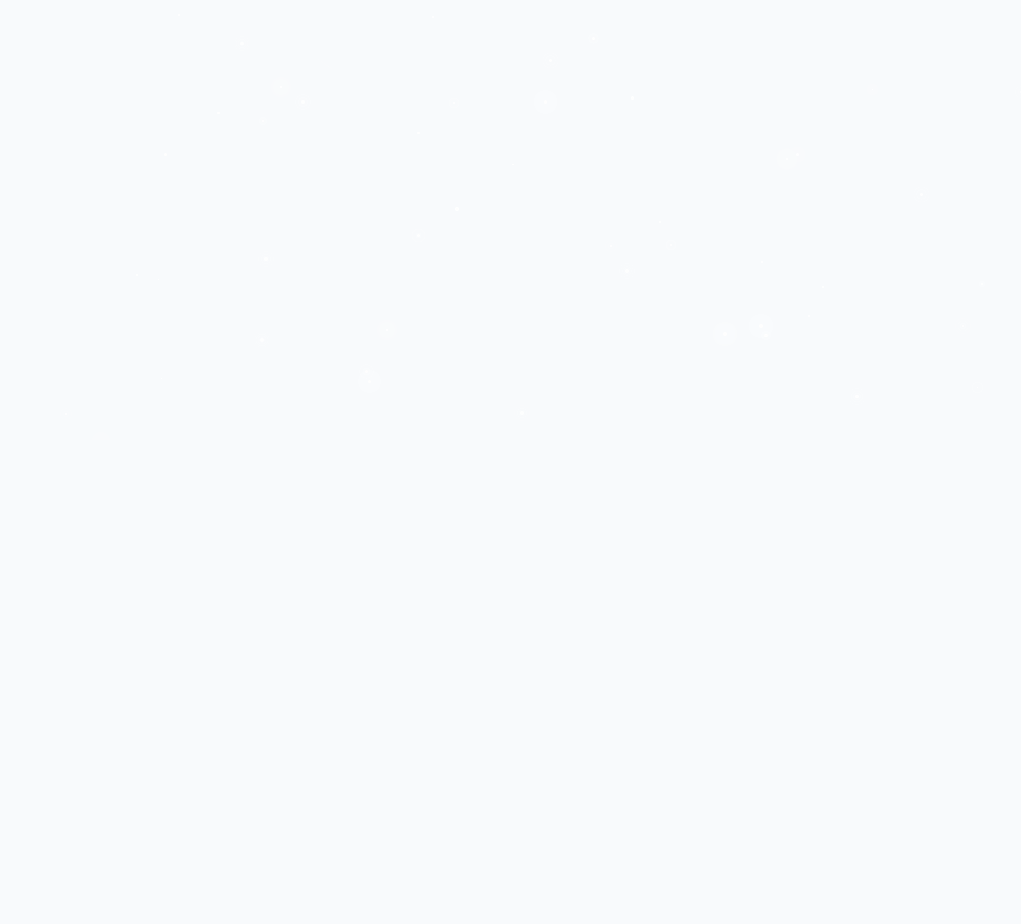
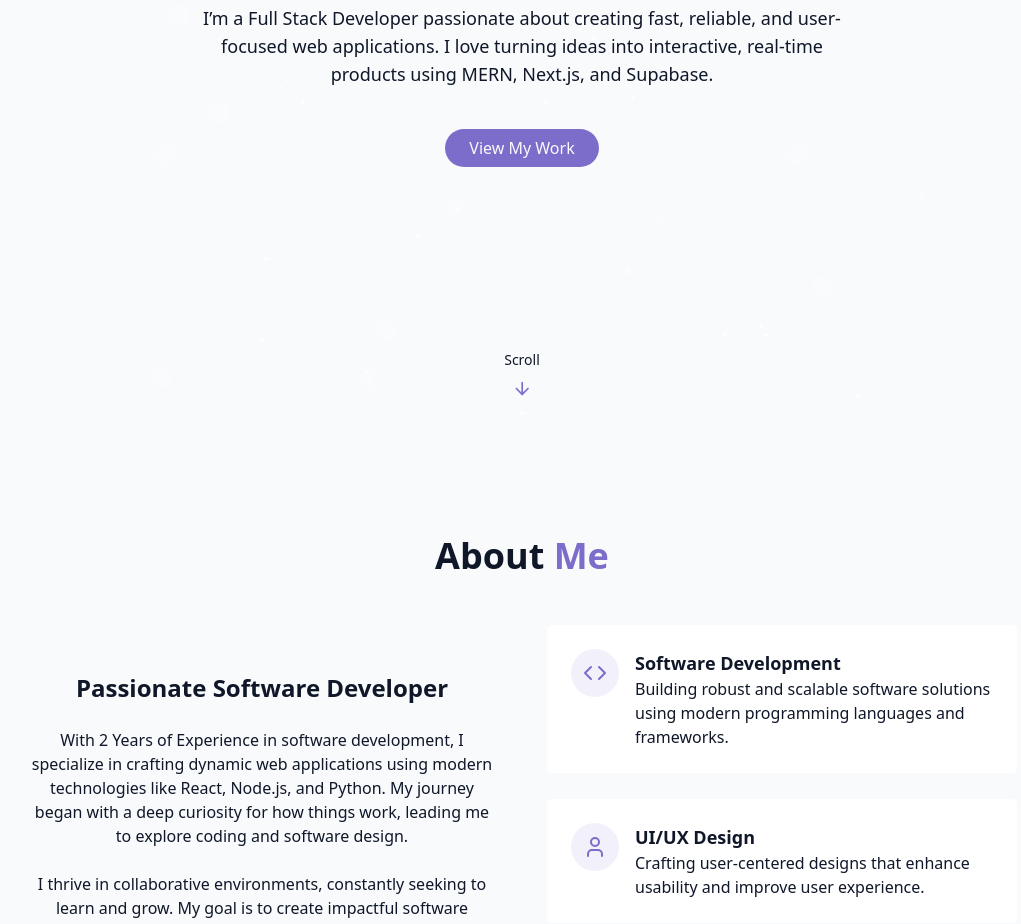
Before and after one commit to SachinM246/my_portfolio, a React (Vite) app: page / in a window 1280 px wide. Shown: the part 360-1284 px from the top of the page, without its empty margins (118-1139 px from the left). Before the commit the page ends 800 px from the top, so only its background shows below. Built offline with nearby package versions, Linux system fonts and the light colour scheme.

Commit message:
About me section is completed.

```diff
--- /dev/null
+++ b/src/components/AboutSection.jsx
@@ -0,0 +1,87 @@
+import { Briefcase, Code, User } from "lucide-react"
+
+export const AboutSection = () => {
+    return (
+        <section id="about" className="py-24 px-4 relative ">
+            <div className="container mx-auto max-w-5xl">
+                <h2 className="text-3xl md:text-4xl font-bold mb-12 text-center">
+                    About <span className="text-primary">Me</span>
+                </h2>
+
+                <div className="grid grid-cols-1 md:grid-cols-2 gap-12 items-center">
+                    <div className="space-y-6">
+                        <h3 className="text-2xl font-semibold">Passionate Software Developer</h3>
+
+                        <p className="text-muted-foreground">
+                            With 2 Years of Experience in software development, I specialize in crafting
+                            dynamic web applications using modern technologies like React, Node.js, and Python.
+                            My journey began with a deep curiosity for how things work, leading me to explore
+                            coding and software design.
+                        </p>
+
+                        <p className="text-muted-foreground">
+                            I thrive in collaborative environments, constantly seeking to learn and grow.
+                            My goal is to create impactful software solutions that not only meet user needs
+                            but also push the boundaries of innovation.
+                        </p>
+
+                        <div className="flex flex-col sm:flex-row gap-4 pt-4 justify-center">
+                            <a href="#contact" className="cosmic-button">
+                                Get in Touch
+                            </a>
+
+                            <a className="px-6 py-2 border border-primary text-primary rounded-full text-center hover:bg-primary/10 transition-colors duration-300">
+                                Download Resume
+                            </a>
+                        </div>
+                    </div>
+
+                    <div className="grid grid-cols-1 gap-6">
+                        <div className="gradient-border p-6 card-hover">
+                            <div className="flex items-start gap-4">
+                                <div className="p-3 rounded-full bg-primary/10">
+                                    <Code className="text-primary w-6 h-6" />
+                                </div>
+                                <div className="text-left">
+                                    <h4 className="text-lg font-semibold">Software Development</h4>
+                                    <p className="text-muted-foreground ">
+                                        Building robust and scalable software solutions using modern programming languages and frameworks.
+                                    </p>
+                                </div>
+                            </div>
+                        </div>
+
+                        <div className="gradient-border p-6 card-hover">
+                            <div className="flex items-start gap-4">
+                                <div className="p-3 rounded-full bg-primary/10">
+                                    <User className="text-primary w-6 h-6" />
+                                </div>
+                                <div className="text-left">
+                                    <h4 className="text-lg font-semibold">UI/UX Design</h4>
+                                    <p className="text-muted-foreground ">
+                                        Crafting user-centered designs that enhance usability and improve user experience.
+                                    </p>
+                                </div>
+                            </div>
+                        </div>
+
+                        <div className="gradient-border p-6 card-hover">
+                            <div className="flex items-start gap-4">
+                                <div className="p-3 rounded-full bg-primary/10">
+                                    <Briefcase className="text-primary w-6 h-6" />
+                                </div>
+                                <div className="text-left">
+                                    <h4 className="text-lg font-semibold">Project Management</h4>
+                                    <p className="text-muted-foreground ">
+                                        Overseeing projects from inception to completion, ensuring they meet requirements and deadlines.
+                                    </p>
+                                </div>
+                            </div>
+                        </div>
+                    </div>
+
+                </div>
+            </div>
+        </section>
+    )
+}
--- /dev/null
+++ b/src/components/HeroSection.jsx
@@ -0,0 +1,32 @@
+import { ArrowDown } from "lucide-react"
+
+export const HeroSection = () => {
+    return (
+        <section id="hero" className="relative min-h-screen flex flex-col items-center justify-center px-4">
+            <div className="container max-w-4xl mx-auto text-center z-10">
+                <div className="space-y-6">
+                    <h1 className="text-4xl md:text-6xl font-bold tracking-tight">
+                        <span className="opacity-0 animate-fade-in"> Hi, I'm</span>
+                        <span className="text-primary opacity-0 animate-fade-in-delay-1"> Sachin</span>
+                        <span className="text-gradient ml-2 opacity-0 animate-fade-in-delay-2"> Mathur</span>
+                    </h1>
+                    <p className="text-md md:text-lg text-muted-foreground max-w-2xl mx-auto opacity-0 animate-fade-in-delay-3">
+                        I’m a Full Stack Developer passionate about creating fast, reliable, and user-focused web applications.
+                        I love turning ideas into interactive, real-time products using MERN, Next.js, and Supabase.
+                    </p>
+
+                    <div className="pt-6 opacity-0 animate-fade-in-delay-4">
+                        <a href="#projects" className="cosmic-button ">
+                            View My Work
+                        </a>
+                    </div>
+                </div>
+            </div>
+
+            <div className="absolute bottom-8 left-1/2 transform -translate-x-1/2 flex flex-col items-center animate-bounce">
+                <span className="text-sm text-muted-foreground mb-2">Scroll</span>
+                <ArrowDown className="h-5 w-5 text-primary" />
+            </div>
+        </section>
+    )
+}
--- a/src/components/Navbar.jsx
+++ b/src/components/Navbar.jsx
@@ -58,7 +58,7 @@
                     {isMenuOpen ? <X size={24} /> : <Menu size={24} />}
                 </button>
 
-                <div className={cn("fixed inset-0 bg-background/95 backdrop-blur-md z-40 flex flex-col items-center justify-center",
+                <div className={cn("fixed inset-0 bg-background/50 backdrop-blur-md z-40 flex flex-col items-center justify-center",
                     "transition-transform duration-300 md:hidden",
                     isMenuOpen ? "opacity-100 pointer-events-auto" : "opacity-0 pointer-events-none"
                 )}>
--- a/src/index.css
+++ b/src/index.css
@@ -75,18 +75,44 @@
     --background: 210 40% 98%;
     --foreground: 222 47% 11%;
     --border: 214 32% 93%;
+    --card: 0 0% 100%;
+
+    /* Primary */
     --primary: 250 47% 61%;
     --primary-foreground: 210 40% 98%;
-    --card: 0 0% 100%;
+    --primary-hover: 250 47% 55%;
+
+    /* Secondary */
+    --secondary: 260 35% 70%;
+    --secondary-foreground: 210 40% 98%;
+    --secondary-hover: 260 35% 62%;
+
+    /* Tertiary */
+    --tertiary: 220 30% 5%;
+    --tertiary-foreground: 222 47% 11%;
+    --tertiary-hover: 220 30% 78%;
   }
 
   .dark {
     --background: 222 47% 4%;
     --foreground: 213 32% 91%;
     --border: 217 33% 20%;
+    --card: 222 47% 8%;
+
+    /* Primary */
     --primary: 250 65% 65%;
     --primary-foreground: 213 31% 91%;
-    --card: 222 47% 8%;
+    --primary-hover: 250 65% 72%;
+
+    /* Secondary */
+    --secondary: 260 45% 55%;
+    --secondary-foreground: 213 31% 91%;
+    --secondary-hover: 260 45% 62%;
+
+    /* Tertiary */
+    --tertiary: 220 25% 25%;
+    --tertiary-foreground: 213 31% 91%;
+    --tertiary-hover: 220 25% 32%;
   }
 
   * {
@@ -102,6 +128,7 @@
     font-feature-settings: "rlig" 1, "calt" 1;
   }
 }
+
 
 @utility container {
   margin-inline: auto;
--- a/src/pages/Home.jsx
+++ b/src/pages/Home.jsx
@@ -1,3 +1,5 @@
+import { AboutSection } from "../components/AboutSection";
+import { HeroSection } from "../components/HeroSection";
 import { Navbar } from "../components/Navbar";
 import { StarBackground } from "../components/StarBackground";
 import { ThemeToggle } from "../components/ThemeToggle";
@@ -12,6 +14,10 @@
             {/* Navbar  */}
             <Navbar />
             {/* Main Content  */}
+            <main>
+                <HeroSection />
+                <AboutSection />
+            </main>
             {/* Footer  */}
         </div>
     );
```
